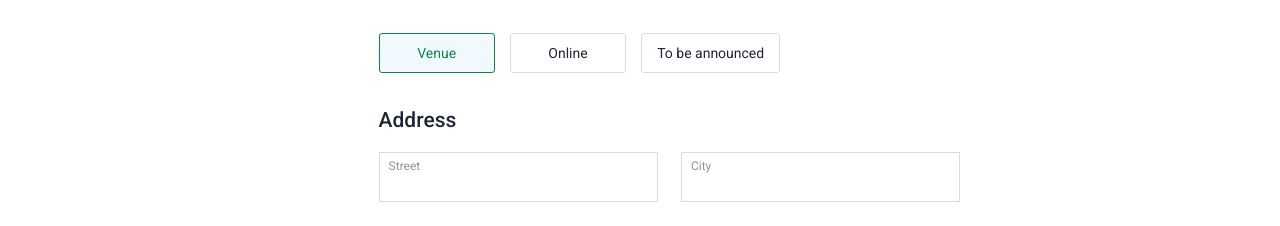
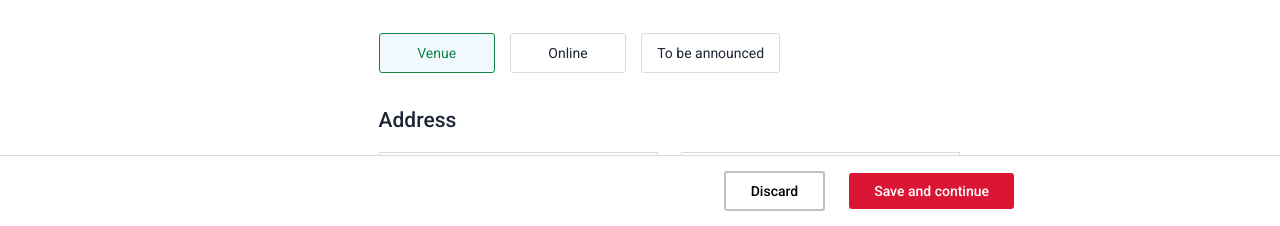
Before and after one commit to eban12/eventOrgan, a plain HTML site: page agents/create-event.html in a window 1280 px wide. Shown: the part 574-800 px from the top of the page. Drawn offline with Linux system fonts and the light colour scheme.

Commit message:
create events page ui done

```diff
--- a/agents/assets/css/style.css
+++ b/agents/assets/css/style.css
@@ -142,3 +142,48 @@ header-component {
 .address-form .input-group {
     width: 48%;
 }
+
+.save-discard {
+    padding: 15px 20%;
+    position: fixed;
+    bottom: 0;
+    left: 0;
+    right: 0;
+    text-align: right;
+    z-index: 12;
+    background: #fff;
+    border-top: 1px solid #dbdae3;
+}
+
+.btn {
+    font-family: 'Roboto', sans-serif;
+    padding: 10px 25px;
+    font-weight: 500;
+    font-size: 14px;
+    margin: 0 10px;
+    cursor: pointer;
+    border-radius: 3px;
+    background: #fff;
+}
+
+.btn:focus {
+    outline: none;
+}
+
+.btn-primary {
+    background: #db1634;
+    color: #fff;
+    border: none;
+}
+
+.btn-primary:hover {
+    background: #db304a;
+}
+
+.btn-outline {
+    border: 2px solid #c0bfc2;
+}
+
+.btn-outline:hover {
+    border-color: #929296;
+}
--- a/agents/create-event.html
+++ b/agents/create-event.html
@@ -140,5 +140,9 @@
             </div>
         </section>
     </main>
+    <div class="save-discard">
+          <button class="btn btn-outline">Discard</button>
+          <button class="btn btn-primary">Save and continue</button>
+    </div>
 </body>
 </html>
```
